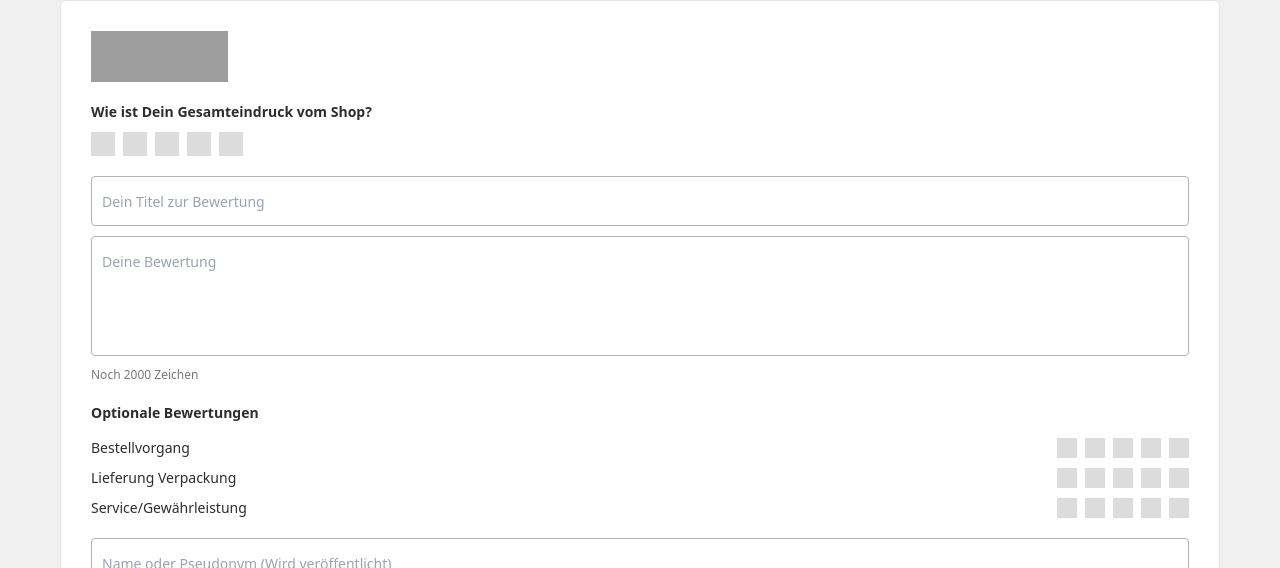
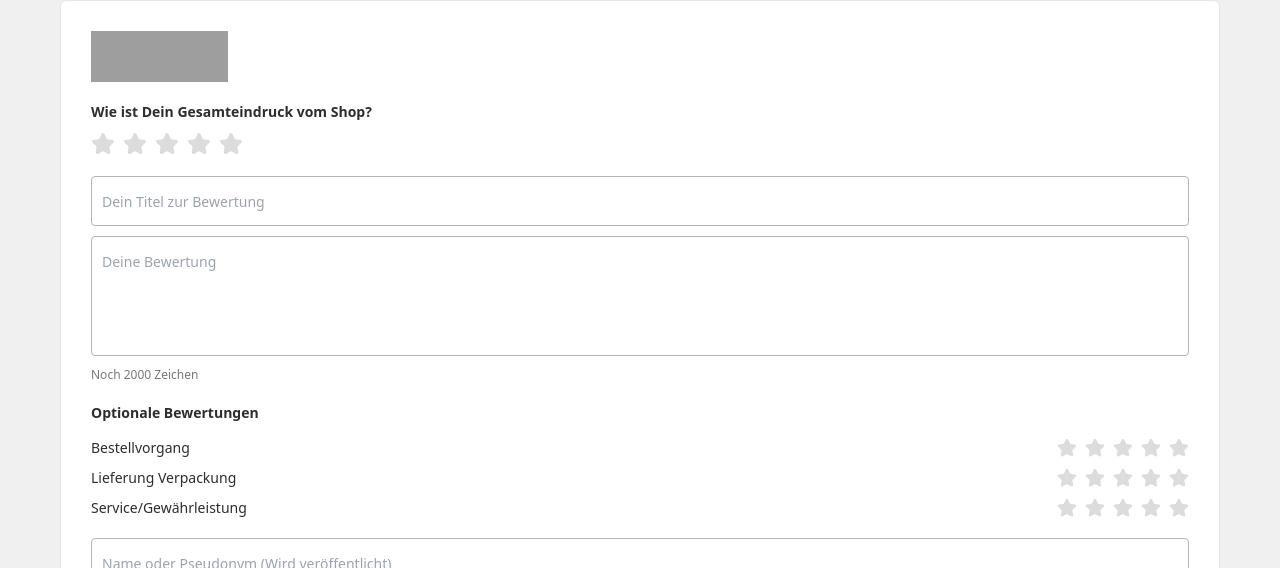
Before and after one commit to Stottelheim/p-208286, a React (Vite) app: page / in a window 1280 px wide. Shown: the part 214-782 px from the top of the page. Built offline with nearby package versions, Linux system fonts and the light colour scheme; grey boxes are pictures that could not be loaded.

Commit message:
Add star icons
Replace the rating squares with star icons.

```diff
--- a/src/components/ui/RatingStars.tsx
+++ b/src/components/ui/RatingStars.tsx
@@ -1,4 +1,6 @@
+
 import React from "react";
+import { Star } from "lucide-react";
 
 interface RatingStarsProps {
   size?: "sm" | "lg";
@@ -11,16 +13,17 @@ export const RatingStars: React.FC<RatingStarsProps> = ({
   onChange,
   value = 0,
 }) => {
-  const starSize = size === "lg" ? "w-6 h-6" : "w-5 h-5";
+  const iconSize = size === "lg" ? 24 : 20;
 
   return (
     <div className="flex gap-2">
       {[1, 2, 3, 4, 5].map((star) => (
-        <div
+        <Star
           key={star}
-          className={`${starSize} bg-[#DCDCDC] cursor-pointer hover:bg-[#0771D0] ${
-            value >= star ? "bg-[#0771D0]" : ""
-          }`}
+          size={iconSize}
+          className={`cursor-pointer ${
+            value >= star ? "fill-[#0771D0] stroke-[#0771D0]" : "fill-[#DCDCDC] stroke-[#DCDCDC]"
+          } hover:fill-[#0771D0] hover:stroke-[#0771D0]`}
           onClick={() => onChange?.(star)}
           role="button"
           aria-label={`Rate ${star} stars`}
```
